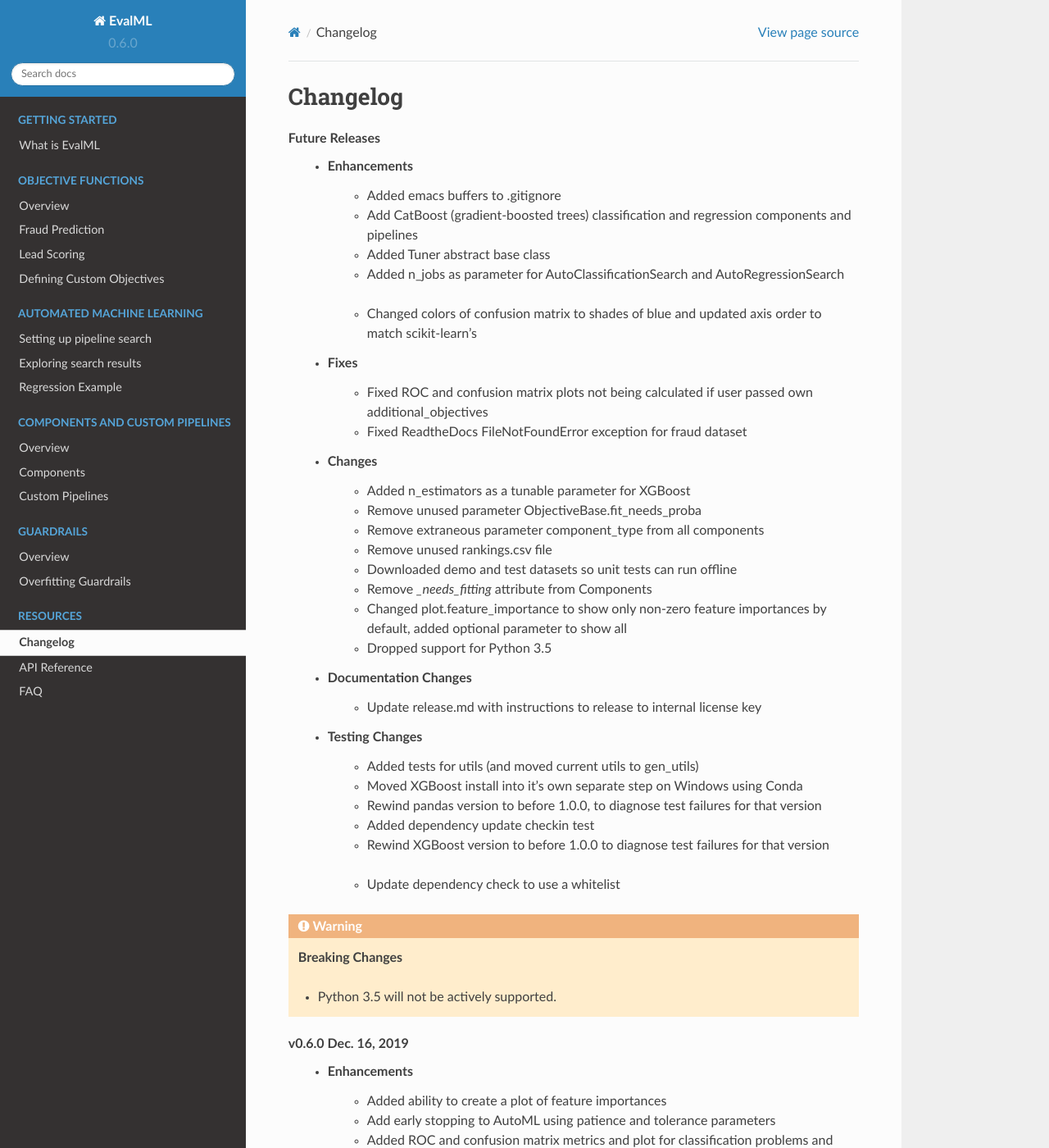
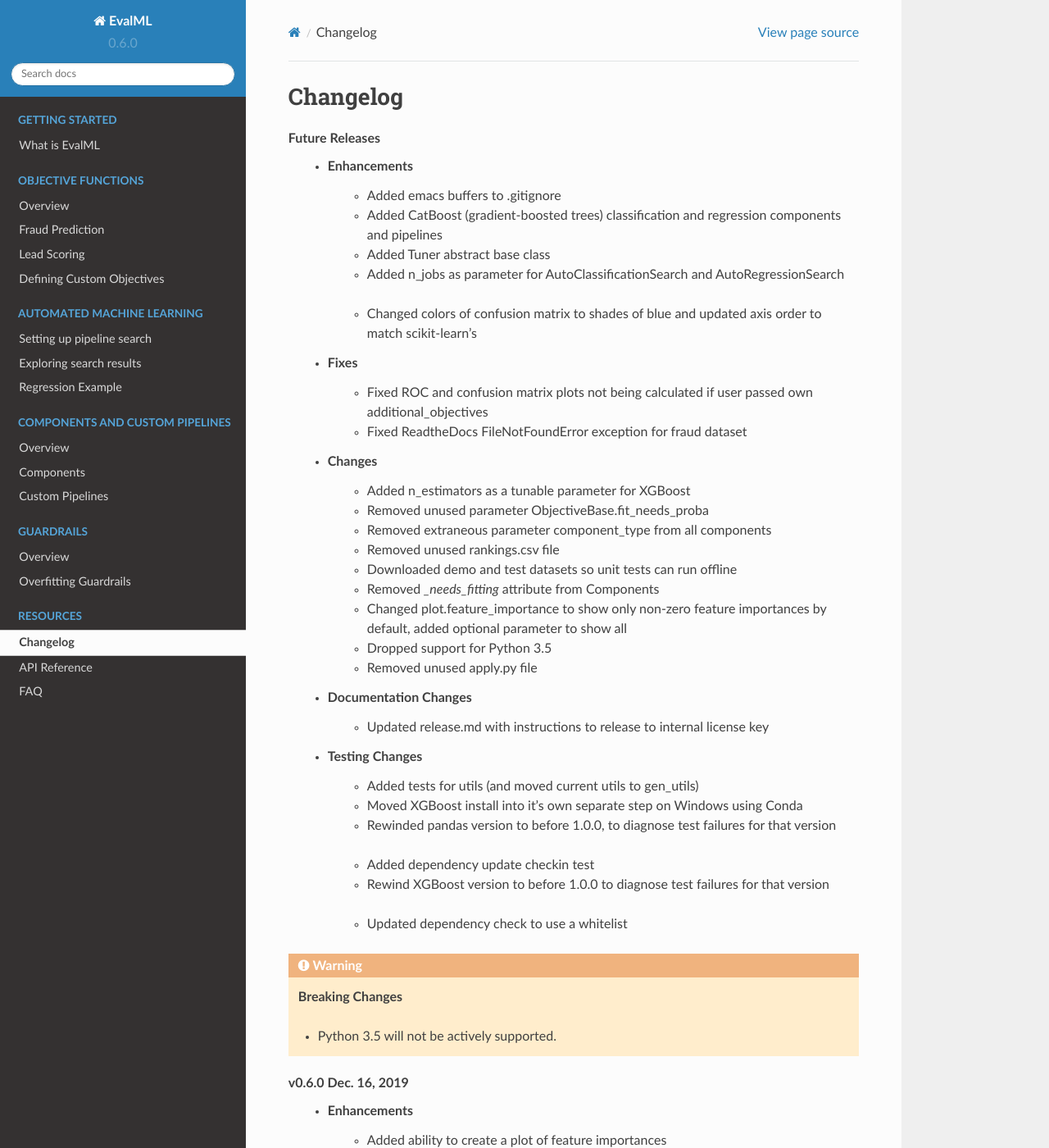
Before and after one commit to alteryx/evalml, a Sphinx documentation site: the page built from docs/source/changelog.rst, in a window 1280 px wide and 1400 px high. Shown: the whole window at 82% size. Built offline with Sphinx 7.4.7 and the Read the Docs theme 2.0.0, drawn with Linux system fonts in a browser that asks for light colours; comment, search, counter and statistics services are not loaded.

Commit message:
changelog

```diff
--- a/docs/source/changelog.rst
+++ b/docs/source/changelog.rst
@@ -5,7 +5,7 @@ Changelog
 **Future Releases**
     * Enhancements
         * Added emacs buffers to .gitignore :pr:`350`
-        * Add CatBoost (gradient-boosted trees) classification and regression components and pipelines :pr:`247`
+        * Added CatBoost (gradient-boosted trees) classification and regression components and pipelines :pr:`247`
         * Added Tuner abstract base class :pr:`351`
         * Added n_jobs as parameter for AutoClassificationSearch and AutoRegressionSearch :pr:`403`
         * Changed colors of confusion matrix to shades of blue and updated axis order to match scikit-learn's :pr:`426`
@@ -14,22 +14,23 @@ Changelog
         * Fixed ReadtheDocs FileNotFoundError exception for fraud dataset :pr:`439`
     * Changes
         * Added n_estimators as a tunable parameter for XGBoost :pr:`307`
-        * Remove unused parameter ObjectiveBase.fit_needs_proba :pr:`320`
-        * Remove extraneous parameter component_type from all components :pr:`361`
-        * Remove unused rankings.csv file :pr:`397`
+        * Removed unused parameter ObjectiveBase.fit_needs_proba :pr:`320`
+        * Removed extraneous parameter component_type from all components :pr:`361`
+        * Removed unused rankings.csv file :pr:`397`
         * Downloaded demo and test datasets so unit tests can run offline :pr:`408`
-        * Remove `_needs_fitting` attribute from Components :pr:`398`
+        * Removed `_needs_fitting` attribute from Components :pr:`398`
         * Changed plot.feature_importance to show only non-zero feature importances by default, added optional parameter to show all :pr:`413`
         * Dropped support for Python 3.5 :pr:`438`
+        * Removed unused apply.py file :pr:`449`
     * Documentation Changes
-        * Update release.md with instructions to release to internal license key :pr:`354`
+        * Updated release.md with instructions to release to internal license key :pr:`354`
     * Testing Changes
         * Added tests for utils (and moved current utils to gen_utils) :pr:`297`
         * Moved XGBoost install into it's own separate step on Windows using Conda :pr:`313`
-        * Rewind pandas version to before 1.0.0, to diagnose test failures for that version :pr:`325`
+        * Rewinded pandas version to before 1.0.0, to diagnose test failures for that version :pr:`325`
         * Added dependency update checkin test :pr:`324`
         * Rewind XGBoost version to before 1.0.0 to diagnose test failures for that version :pr:`402`
-        * Update dependency check to use a whitelist :pr:`417`
+        * Updated dependency check to use a whitelist :pr:`417`
 .. warning::
 
     **Breaking Changes**
```
